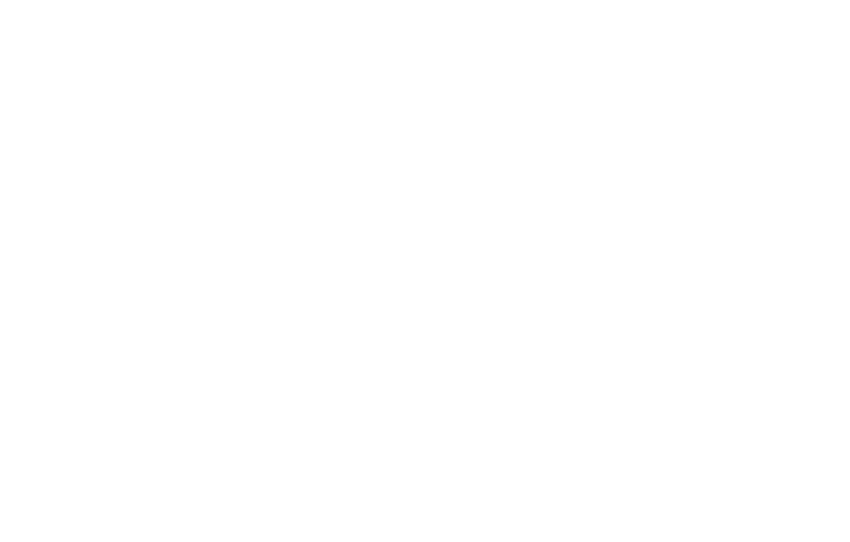
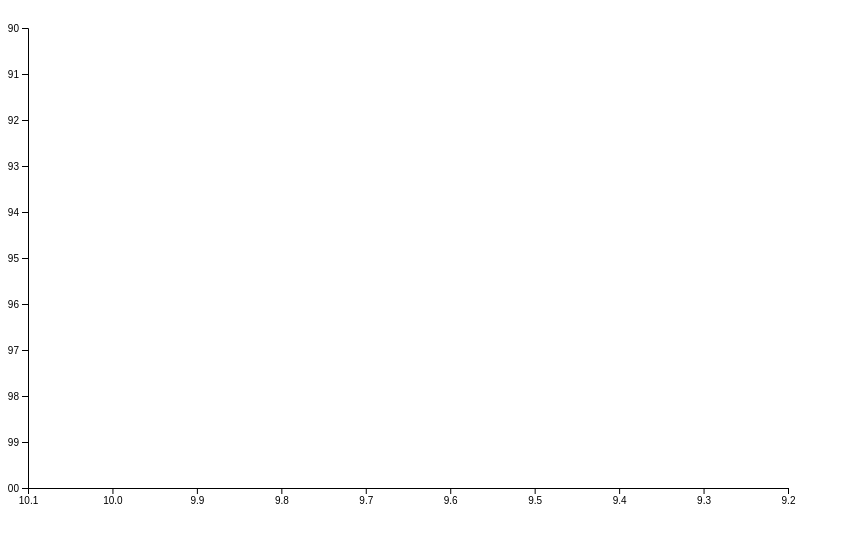
Before and after one commit to troypramsey/d3-challenge, a plain HTML site: page D3_data_journalism/index.html in a window 1280 px wide. Shown: the whole page, without its empty margins (0-850 px from the left). Drawn offline with nearby package versions, Linux system fonts and the light colour scheme.

Commit message:
debugging scaling

```diff
--- a/D3_data_journalism/assets/js/app.js
+++ b/D3_data_journalism/assets/js/app.js
@@ -1,17 +1,27 @@
 // Declaring container sizing variables
 
-const width = 800, height = 500;
+let width = 800
+let height = 500;
 
-const chartWidth = width - (width*.2), chartHeight = height - (height*.2)
+let margin = {
+    left: 20,
+    top: 20,
+    right: 20,
+    bottom: 20
+}
+
+let chartWidth = width - margin.left - margin.right
+let chartHeight = height - margin.top - margin.bottom
 
 // Initial SVG properties
 
 let svg = d3.select('body')
     .append('svg')
     .attr('width', width)
-    .attr('heigh', height)
+    .attr('height', height)
 
 let chartGroup = svg.append('g')
+    .attr('transform', `translate(${margin.left}, ${margin.top})`)
 
 
 // Import data
@@ -44,9 +54,10 @@ d3.csv('assets/data/data.csv').then(data => {
     .join("circle")
     .attr("cx", d => xScale(d.poverty))
     .attr("cy", d => yScale(d.healthcare))
-    .attr("r", "15")
+    .attr("r", "5")
     .attr("fill", "pink")
     .attr("opacity", 0.5)
     .attr("stroke", "black")
     .attr("stroke-width", 1);
+
 })
--- a/D3_data_journalism/index.html
+++ b/D3_data_journalism/index.html
@@ -4,10 +4,10 @@
     <meta charset="UTF-8">
     <meta name="viewport" content="width=device-width, initial-scale=1.0">
     <script src="https://d3js.org/d3.v5.min.js"></script>
-    <script src='./assets/js/app.js'></script>
     <title>Document</title>
 </head>
 <body>
 
 </body>
+<script src='./assets/js/app.js'></script>
 </html>
```
